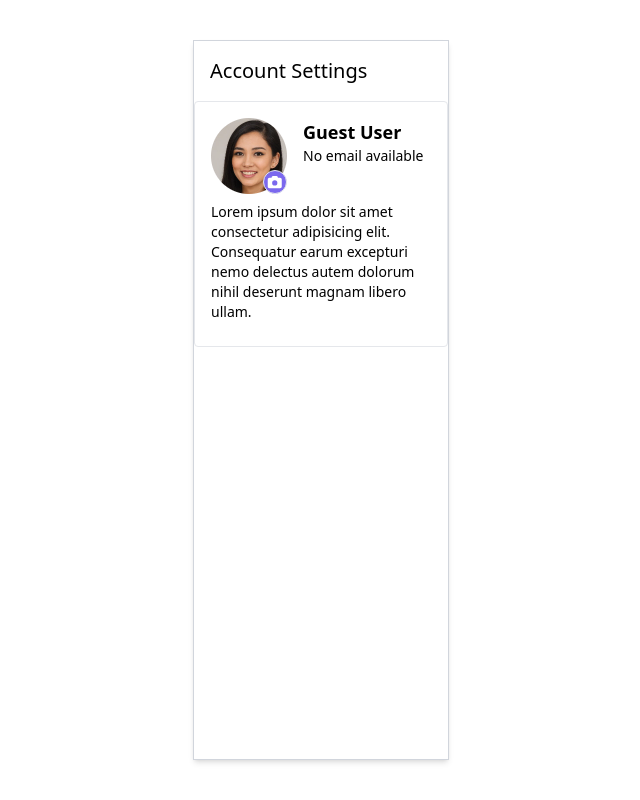
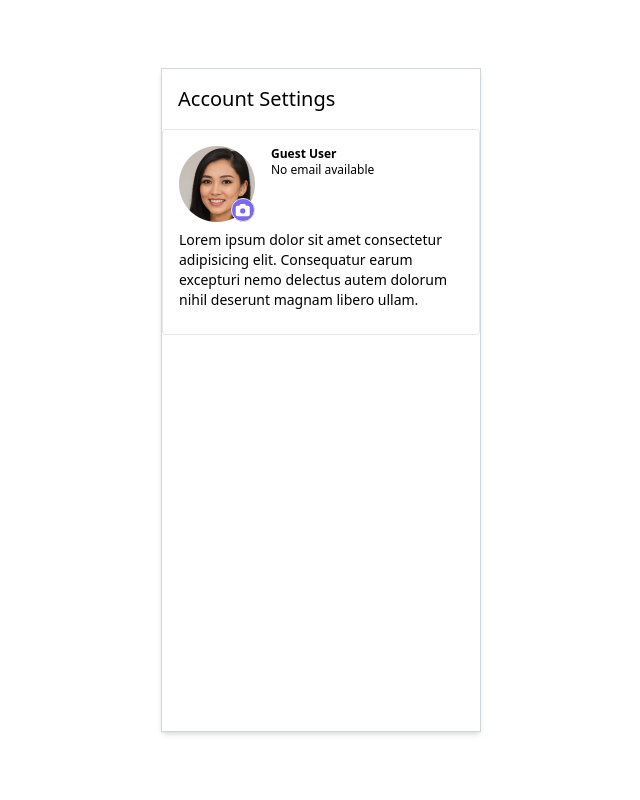
Before and after one commit to imshus/Educase-India-1, a React (Vite) app: page /profile in a window 1280 px wide. Shown: the whole page, without its empty margins (319-959 px from the left). Built offline with nearby package versions, Linux system fonts and the light colour scheme.

Commit message:
style improve

```diff
--- a/src/components/Home/Home.jsx
+++ b/src/components/Home/Home.jsx
@@ -3,7 +3,7 @@ const Home = () => {
     const navigate=useNavigate();
     return (
         <div className="flex justify-center items-center h-screen">
-            <div className="flex flex-col justify-end p-4 lg:border lg:border-gray-300 lg:shadow-md lg:w-1/5 min-h-[90%]">
+            <div className="flex flex-col justify-end p-4 lg:border lg:border-gray-300 lg:shadow-md lg:w-1/4 min-h-[83%]">
                 <span className="text-xl font-bold">Welcome to PopX</span>
                 <span className="text-sm mt-1">Lorem ipsum dolor sit amet consectetur, adipisicing elit.</span>
                 <div>
--- a/src/components/Login/Login.jsx
+++ b/src/components/Login/Login.jsx
@@ -8,35 +8,28 @@ const Login = () => {
   const [error, setError] = useState("");
 
   const handleLogin = (e) => {
-    e.preventDefault(); // prevent page refresh
-
-    // Get stored user data from localStorage
+    e.preventDefault();
     const storedUser = JSON.parse(localStorage.getItem("formData"));
-
     if (!storedUser) {
       setError("No account found. Please register first.");
       return;
     }
-
-    // Match entered credentials with localStorage
     if (storedUser.email === email && storedUser.password === password) {
       setError("");
-      navigate("/profile"); // redirect to profile page
+      navigate("/profile");
     } else {
       setError("Invalid email or password.");
     }
   };
-
   return (
     <div className="flex justify-center items-center h-screen">
-      <div className="flex flex-col p-4 w-full lg:border lg:border-gray-300 lg:shadow-md lg:w-1/5 min-h-[90%]">
+      <div className="flex flex-col p-4 w-full lg:border lg:border-gray-300 lg:shadow-md lg:w-1/4 min-h-[83%]">
         <h2 className="text-2xl font-bold mb-1">
           Signin to your<br />PopX account
         </h2>
         <p className="text-sm text-gray-500 mb-8">
           Lorem ipsum dolor sit amet,<br />consectetur adipiscing elit,
         </p>
-
         <form onSubmit={handleLogin} className="space-y-6">
           <div className="relative">
             <div className="absolute -top-2 left-3 bg-white px-1 text-xs font-medium text-purple-600">
@@ -64,9 +57,7 @@ const Login = () => {
               required
             />
           </div>
-
           {error && <p className="text-red-500 text-sm">{error}</p>}
-
           <button
             type="submit"
             className="w-full bg-purple-600 text-white font-semibold py-2 rounded-md hover:bg-purple-700 transition"
@@ -78,5 +69,4 @@ const Login = () => {
     </div>
   );
 };
-
 export default Login;
--- a/src/components/Profile/Profile.jsx
+++ b/src/components/Profile/Profile.jsx
@@ -11,7 +11,7 @@ const Profile = () => {
   }, []);
   return (
     <div className="flex justify-center items-center h-screen">
-            <div className="flex flex-col justify-start lg:border lg:border-gray-300 lg:shadow-md lg:w-1/5 min-h-[90%]">
+            <div className="flex flex-col justify-start lg:border lg:border-gray-300 lg:shadow-md lg:w-1/4 min-h-[83%]">
                 <span className="text-xl lg:p-4">Account Settings</span>
                 <div className="border border-gray-200 p-4 rounded">
                     <div className="flex">
@@ -20,9 +20,8 @@ const Profile = () => {
                            <p className="absolute right-0 rounded-2xl text-sm text-white border bg-[#7B68EE] border-gray-200 w-6 h-6 flex items-center justify-center cursor-pointer"><FontAwesomeIcon icon={faCamera}/></p>
                         </div>
                         <span className="pl-4">
-
-                            <p id="profile-name" className="text-lg font-bold">{user ? user.fullName : "Guest User"}</p>
-                            <p className="text-sm">{user ? user.email : "No email available"}</p>
+                            <p id="profile-name" className="text-lg font-bold text-xs">{user ? user.fullName : "Guest User"}</p>
+                            <p className="text-xs">{user ? user.email : "No email available"}</p>
                         </span>
                     </div>
                     <p className="text-sm py-2">Lorem ipsum dolor sit amet consectetur adipisicing elit. Consequatur earum excepturi nemo delectus autem dolorum nihil deserunt magnam libero ullam.</p>
--- a/src/components/Signup/Signup.jsx
+++ b/src/components/Signup/Signup.jsx
@@ -11,6 +11,7 @@ const Signup = () => {
     isAgency: '',
   });
   const handleChange = (e) => {
+    e.preventDefault()
     const { name, value, } = e.target;
     setFormData(prev => ({ ...prev, [name]: value }));
     localStorage.setItem("formData",JSON.stringify(formData))
@@ -18,9 +19,9 @@ const Signup = () => {
 
   return (
     <div className="flex justify-center items-center h-screen">
-      <div className="flex flex-col justify-start w-full p-4 lg:border lg:border-gray-300 lg:shadow-md lg:w-1/5 min-h-[90%]">
+      <div className="flex flex-col justify-start w-full p-4 lg:border lg:border-gray-300 lg:shadow-md lg:w-1/4 min-h-[83%]">
         <h2 className="text-2xl font-bold mb-8">Create your<br />PopX account</h2>
-        <form className="space-y-6">
+        <form onSubmit={handleChange} method="POST" className="space-y-6">
           <div className="relative">
             <div className="absolute -top-2 left-3 bg-white px-1 text-xs font-medium text-purple-600">
               Full Name<span className="text-red-500">*</span>
```
